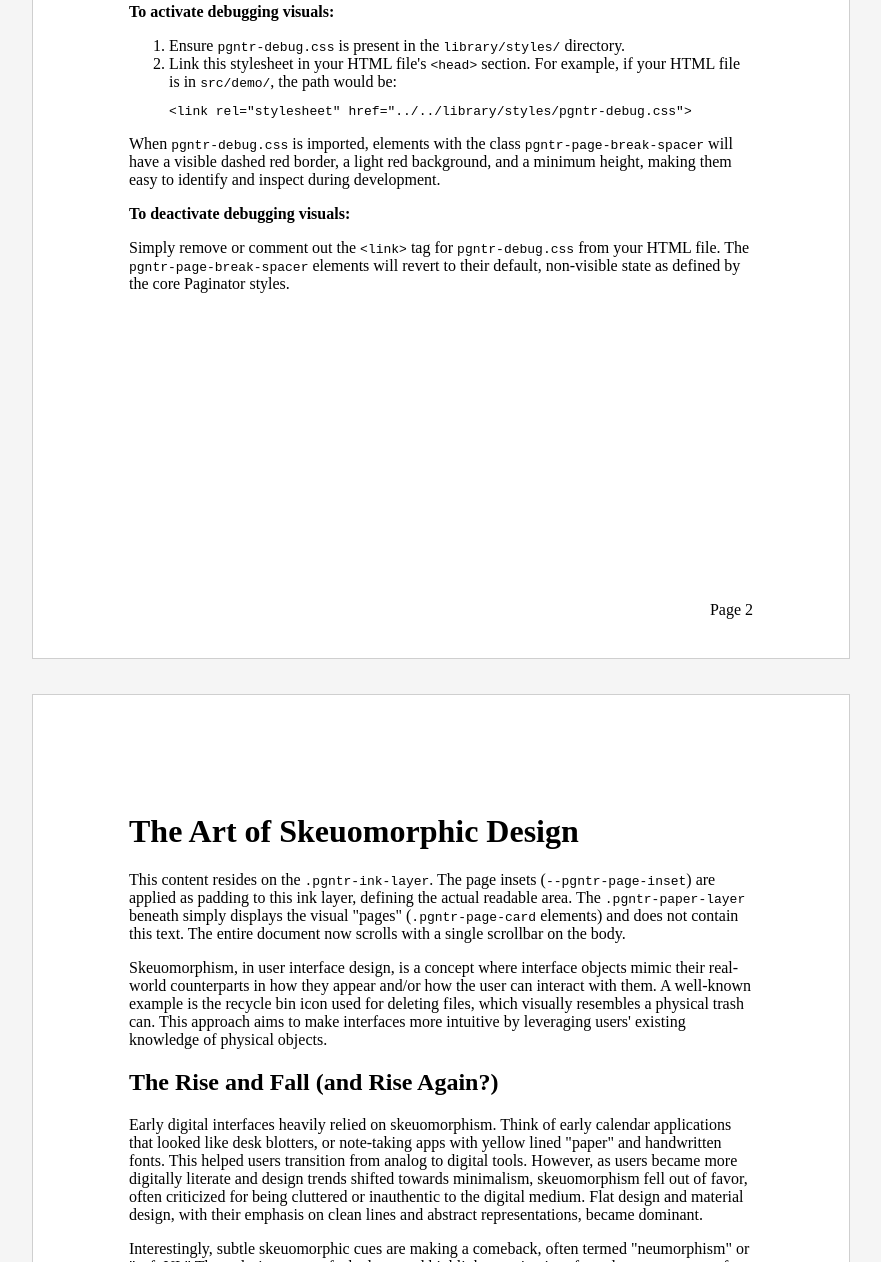
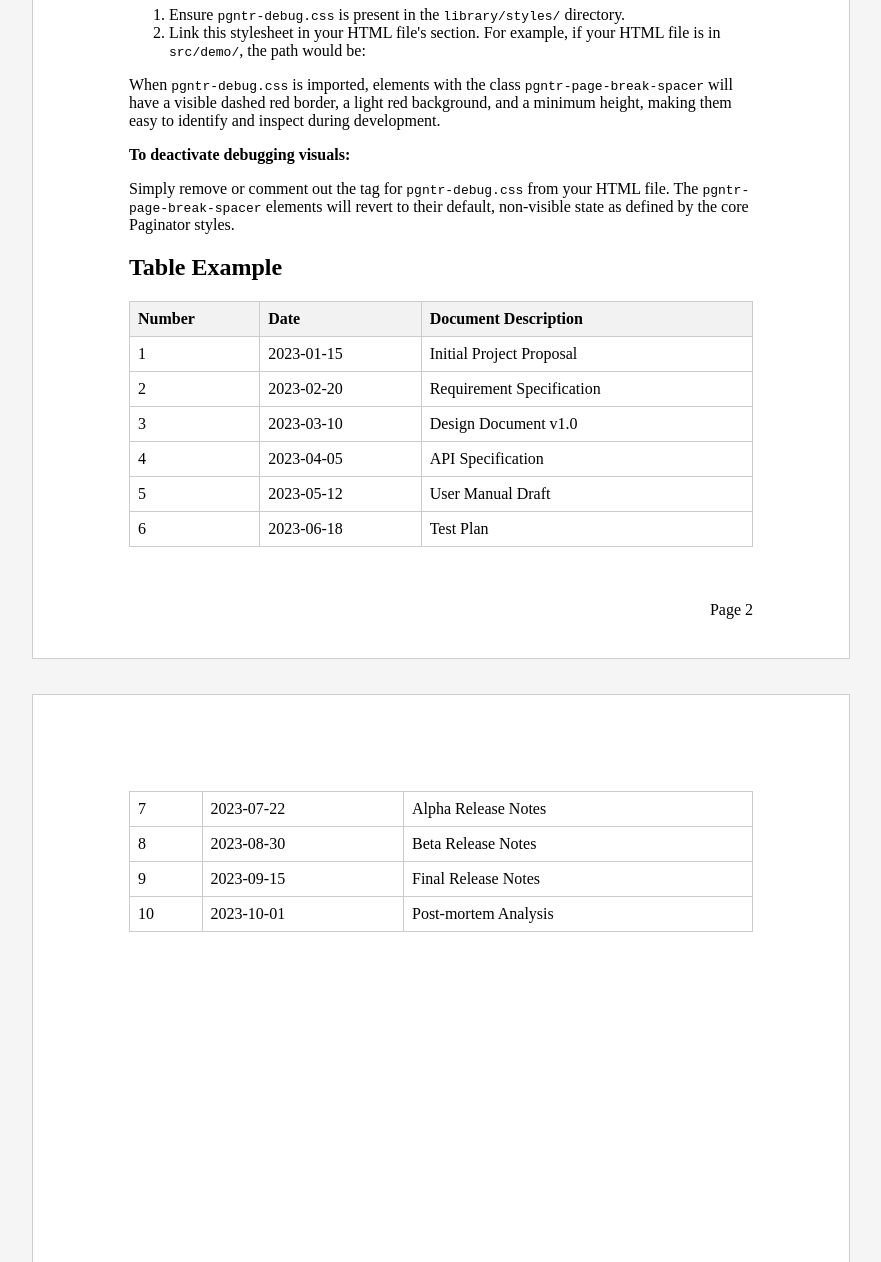
Before and after one commit to Mharbulous/Pagedjs_test, a plain HTML site: page src/index.html in a window 1280 px wide. Shown: the part 1538-2800 px from the top of the page, without its empty margins (199-1080 px from the left). Drawn offline with Linux system fonts and the light colour scheme.

Commit message:
Added a table for testing purposes.

```diff
--- a/src/index.html
+++ b/src/index.html
@@ -55,6 +55,25 @@
                 display: none;
             }
         }
+
+        table {
+            width: 100%;
+            border-collapse: collapse;
+            margin-top: 20px;
+            margin-bottom: 20px;
+            break-inside: auto;
+        }
+        tr {
+            break-inside: avoid;
+        }
+        th, td {
+            border: 1px solid #ccc;
+            padding: 8px;
+            text-align: left;
+        }
+        th {
+            background-color: #f2f2f2;
+        }
     </style>
 
 </head>
@@ -78,14 +97,14 @@
                     <li><strong>Paper Layer (<code class="language-html">.pgntr-paper-layer</code>)</strong>:
                     This class is typically applied to the main container that represents a "page" or a printable area. It defines the overall dimensions, page-insets, and background for each page.
                     <p>Example:</p>
-                    <p>&lt;div class="pgntr-paper-layer"&gt;<br>
-                    &lt;!-- Page content goes here --&gt; <br>
-                    &lt;/div&gt;</p>
+                    <p><div class="pgntr-paper-layer"><br>
+                    <!-- Page content goes here --> <br>
+                    </div></p>
                     </li>
                     <li><strong>Ink Layer (<code class="language-html">.pgntr-ink-layer</code>)</strong>:
                     This class is applied to content within the paper layer. It often defines padding and other styles that affect the "ink" (content) area within the page page-insets.
                     <p>Example:</p>
-                    <pre><code class="language-html">&lt;div class="pgntr-paper-layer"&gt; &lt;/div&gt;</code></pre>
+                    <pre><code class="language-html"><div class="pgntr-paper-layer"> </div></code></pre>
                     </li>
                     <li><strong>Console Layer (<code class="language-html">.pgntr-console-layer</code>)</strong>:
                     This layer is typically used for elements that should appear outside the main paginated content, often for debugging or meta-information. Its exact styling and purpose depend on the specific implementation.
@@ -97,12 +116,12 @@
                     <li><strong>Print Property (<code class="language-html">.pgntr-print-only</code>)</strong>:
                     Elements with this class will only be visible when the document is printed (or in print preview mode). They are hidden in screen view.
                     <p>Example:</p>
-                    <pre><code class="language-html">&lt;p class="pgntr-print-only"&gt;This text only appears on printed pages.&lt;/p&gt;</code></pre>
+                    <pre><code class="language-html"><p class="pgntr-print-only">This text only appears on printed pages.</p></code></pre>
                     </li>
                     <li><strong>Page Break Spacer (<code class="language-html">.pgntr-page-break-spacer</code>)</strong>:
                     <p>This class is used internally by the Paginator engine to insert visual or structural spacing where page breaks occur. By default, it's designed to be non-visible, but <code class="language-html">pgntr-debug.css</code> can be used to visualize it.</p>
                     <p>Example (inserted by Paginator.js):</p>
-                    <pre><code class="language-html">&lt;div class="pgntr-page-break-spacer"&gt;&lt;/div&gt;</code></pre>
+                    <pre><code class="language-html"><div class="pgntr-page-break-spacer"></div></code></pre>
                     </li>
                 </ul>
                 <p>By combining these classes and understanding their purpose, you can effectively structure your HTML content for pagination using the Paginator library.</p>
@@ -112,13 +131,77 @@
                 <p><strong>To activate debugging visuals:</strong></p>
                 <ol>
                     <li>Ensure <code class="language-html">pgntr-debug.css</code> is present in the <code class="language-html">library/styles/</code> directory.</li>
-                    <li>Link this stylesheet in your HTML file's <code class="language-html">&lt;head&gt;</code> section. For example, if your HTML file is in <code class="language-html">src/demo/</code>, the path would be:
-                    <pre><code class="language-html">&lt;link rel="stylesheet" href="../../library/styles/pgntr-debug.css"&gt;</code></pre>
+                    <li>Link this stylesheet in your HTML file's <code class="language-html"><head></code> section. For example, if your HTML file is in <code class="language-html">src/demo/</code>, the path would be:
+                    <pre><code class="language-html"><link rel="stylesheet" href="../../library/styles/pgntr-debug.css"></code></pre>
                     </li>
                 </ol>
                 <p>When <code class="language-html">pgntr-debug.css</code> is imported, elements with the class <code class="language-html">pgntr-page-break-spacer</code> will have a visible dashed red border, a light red background, and a minimum height, making them easy to identify and inspect during development.</p>
                 <p><strong>To deactivate debugging visuals:</strong></p>
-                <p>Simply remove or comment out the <code class="language-html">&lt;link&gt;</code> tag for <code class="language-html">pgntr-debug.css</code> from your HTML file. The <code class="language-html">pgntr-page-break-spacer</code> elements will revert to their default, non-visible state as defined by the core Paginator styles.</p>
+                <p>Simply remove or comment out the <code class="language-html"><link></code> tag for <code class="language-html">pgntr-debug.css</code> from your HTML file. The <code class="language-html">pgntr-page-break-spacer</code> elements will revert to their default, non-visible state as defined by the core Paginator styles.</p>
+
+                <h2>Table Example</h2>
+                <table>
+                    <thead>
+                        <tr>
+                            <th>Number</th>
+                            <th>Date</th>
+                            <th>Document Description</th>
+                        </tr>
+                    </thead>
+                    <tbody>
+                        <tr>
+                            <td>1</td>
+                            <td>2023-01-15</td>
+                            <td>Initial Project Proposal</td>
+                        </tr>
+                        <tr>
+                            <td>2</td>
+                            <td>2023-02-20</td>
+                            <td>Requirement Specification</td>
+                        </tr>
+                        <tr>
+                            <td>3</td>
+                            <td>2023-03-10</td>
+                            <td>Design Document v1.0</td>
+                        </tr>
+                        <tr>
+                            <td>4</td>
+                            <td>2023-04-05</td>
+                            <td>API Specification</td>
+                        </tr>
+                        <tr>
+                            <td>5</td>
+                            <td>2023-05-12</td>
+                            <td>User Manual Draft</td>
+                        </tr>
+                        <tr>
+                            <td>6</td>
+                            <td>2023-06-18</td>
+                            <td>Test Plan</td>
+                        </tr>
+                        <tr>
+                            <td>7</td>
+                            <td>2023-07-22</td>
+                            <td>Alpha Release Notes</td>
+                        </tr>
+                        <tr>
+                            <td>8</td>
+                            <td>2023-08-30</td>
+                            <td>Beta Release Notes</td>
+                        </tr>
+                        <tr>
+                            <td>9</td>
+                            <td>2023-09-15</td>
+                            <td>Final Release Notes</td>
+                        </tr>
+                        <tr>
+                            <td>10</td>
+                            <td>2023-10-01</td>
+                            <td>Post-mortem Analysis</td>
+                        </tr>
+                    </tbody>
+                </table>
+
                 <h1>The Art of Skeuomorphic Design</h1>
                 <p>This content resides on the <code class="language-html">.pgntr-ink-layer</code>. The page insets (<code class="language-html">--pgntr-page-inset</code>) are applied as padding to this ink layer, defining the actual readable area. The <code class="language-html">.pgntr-paper-layer</code> beneath simply displays the visual "pages" (<code class="language-html">.pgntr-page-card</code> elements) and does not contain this text. The entire document now scrolls with a single scrollbar on the body.</p>
                 <p class="placeholder-text">Skeuomorphism, in user interface design, is a concept where interface objects mimic their real-world counterparts in how they appear and/or how the user can interact with them. A well-known example is the recycle bin icon used for deleting files, which visually resembles a physical trash can. This approach aims to make interfaces more intuitive by leveraging users' existing knowledge of physical objects.</p>
```
